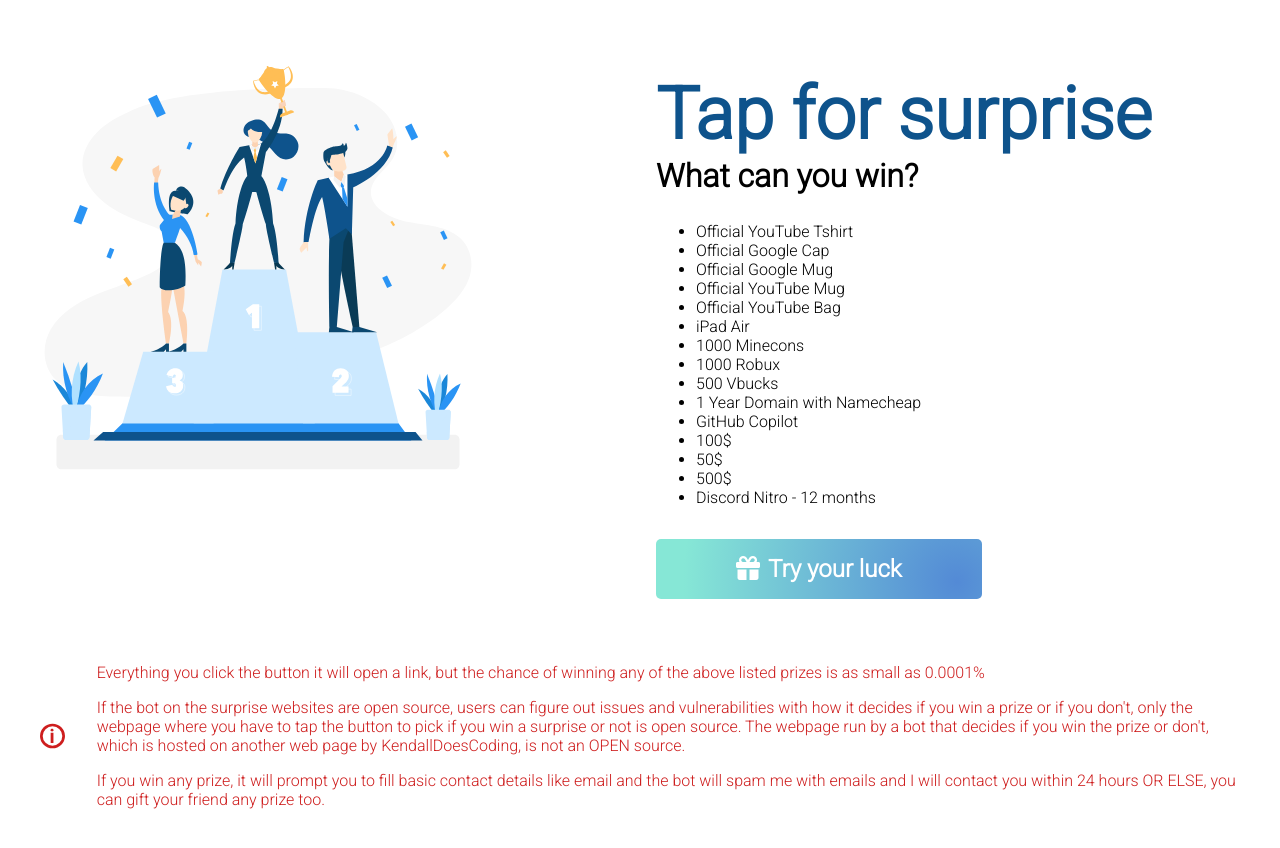
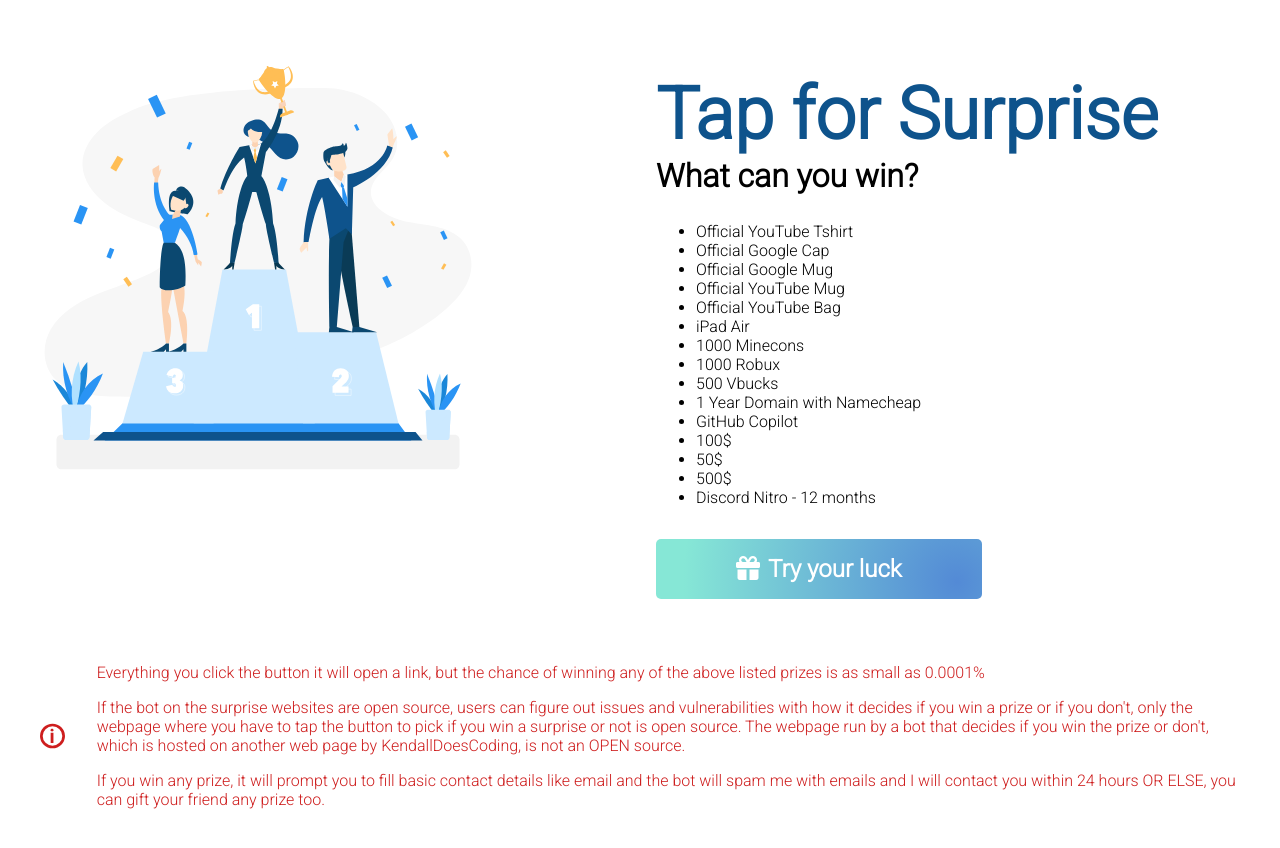
Before and after one commit to KendallDoesCoding/tap-for-a-surprise, a website: page index.html in a window 1280 px wide. Drawn offline with Linux system fonts and the light colour scheme; a web font is replaced by a local one.

Commit message:
Update index.html

```diff
--- a/index.html
+++ b/index.html
@@ -26,7 +26,7 @@
             </div>
             <div class="column">
                 <div class="prize-styling ">
-                    <h1 class="title-styling">Tap for surprise</h1>
+                    <h1 class="title-styling">Tap for Surprise</h1>
                     <h2 class="subitle-styling">What can you win?</h2>
                     <ul>
                         <li>Official YouTube Tshirt</li>
```
